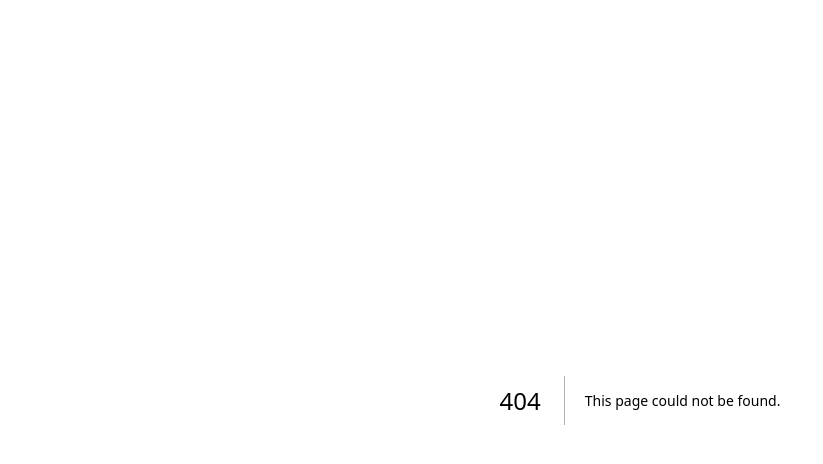
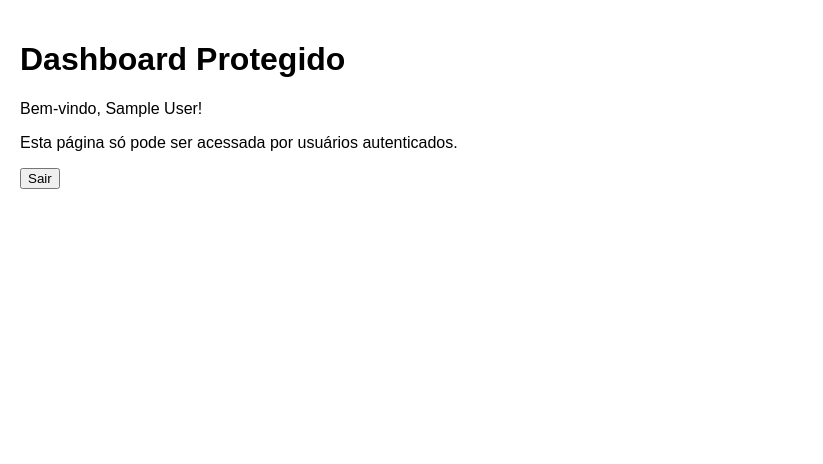
Before and after one commit to marcelom-silva/Agenda, a Next.js app: page /dashboard in a window 1280 px wide. Before the commit this address had no page. Shown: the top 464 px of the page, without its empty margins (0-823 px from the left). Built offline with nearby package versions, Linux system fonts and the light colour scheme; no server answers; sample sign-in values are in the browser's storage.

Commit message:
Atualização para o Dashboard com autenticação

```diff
--- /dev/null
+++ b/app/(main)/dashboard/page.tsx
@@ -0,0 +1,41 @@
+"use client";
+
+import { useSession, signOut } from "next-auth/react";
+import { useRouter } from "next/navigation"; // Import useRouter from next/navigation for App Router
+import React, { useEffect } from "react";
+
+export default function DashboardPage() {
+  const { data: session, status } = useSession();
+  const router = useRouter();
+
+  useEffect(() => {
+    // Se o status não for 'loading' e não houver sessão (usuário não autenticado),
+    // redireciona para a página de login padrão do NextAuth.
+    if (status !== "loading" && !session) {
+      router.push("/api/auth/signin"); // Ou para uma página de login customizada se você tiver uma
+    }
+  }, [session, status, router]);
+
+  // Enquanto estiver carregando a sessão, pode mostrar um loader
+  if (status === "loading") {
+    return <p>Carregando...</p>;
+  }
+
+  // Se não houver sessão (após o carregamento), não renderiza nada ou mostra mensagem de acesso negado
+  // (o useEffect já deve ter redirecionado, mas é uma segurança adicional)
+  if (!session) {
+    return null; // Ou <p>Acesso negado. Você será redirecionado para o login.</p>;
+  }
+
+  // Se chegou até aqui, o usuário está autenticado
+  return (
+    <div style={{ padding: "20px", fontFamily: "sans-serif" }}>
+      <h1>Dashboard Protegido</h1>
+      <p>Bem-vindo, {session.user?.name || session.user?.email}!</p>
+      <p>Esta página só pode ser acessada por usuários autenticados.</p>
+      <button onClick={() => signOut({ callbackUrl: "/" })}>Sair</button>
+      {/* Aqui você começaria a adicionar o conteúdo real do seu dashboard,
+          como o Kanban, calendário, módulo financeiro, etc. */}
+    </div>
+  );
+}
--- a/app/layout.tsx
+++ b/app/layout.tsx
@@ -1,5 +1,7 @@
+// app/layout.tsx
 import type { Metadata } from "next";
 import "./globals.css";
+import Providers from "./providers"; // Importando o novo componente Providers
 
 export const metadata: Metadata = {
   title: "Agenda Pocket Planner",
@@ -13,7 +15,9 @@ export default function RootLayout({
 }) {
   return (
     <html lang="pt-BR">
-      <body>{children}</body>
+      <body>
+        <Providers>{children}</Providers> {/* Envolvendo children com Providers */}
+      </body>
     </html>
   );
 }
--- /dev/null
+++ b/app/providers.tsx
@@ -0,0 +1,12 @@
+"use client";
+
+import { SessionProvider } from "next-auth/react";
+import React from "react";
+
+interface ProvidersProps {
+  children: React.ReactNode;
+}
+
+export default function Providers({ children }: ProvidersProps) {
+  return <SessionProvider>{children}</SessionProvider>;
+}
```
